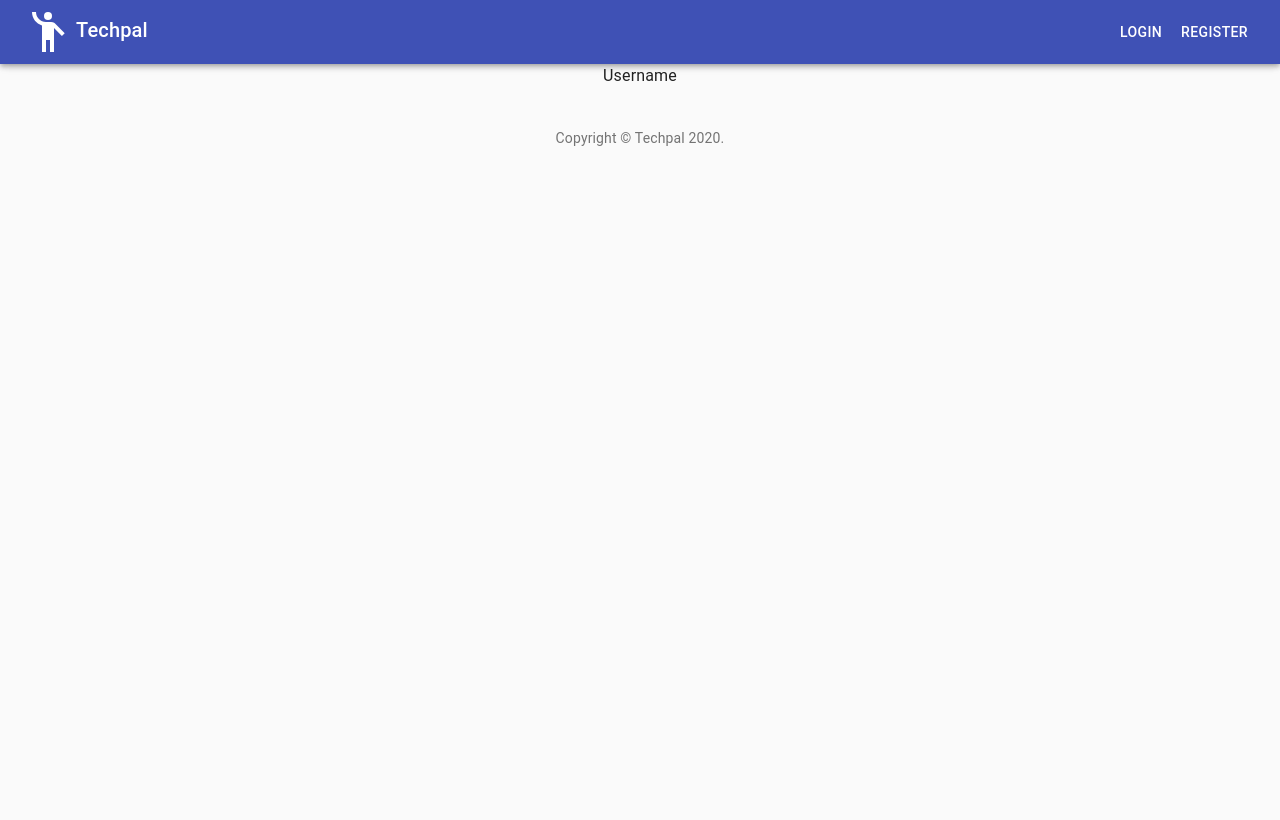
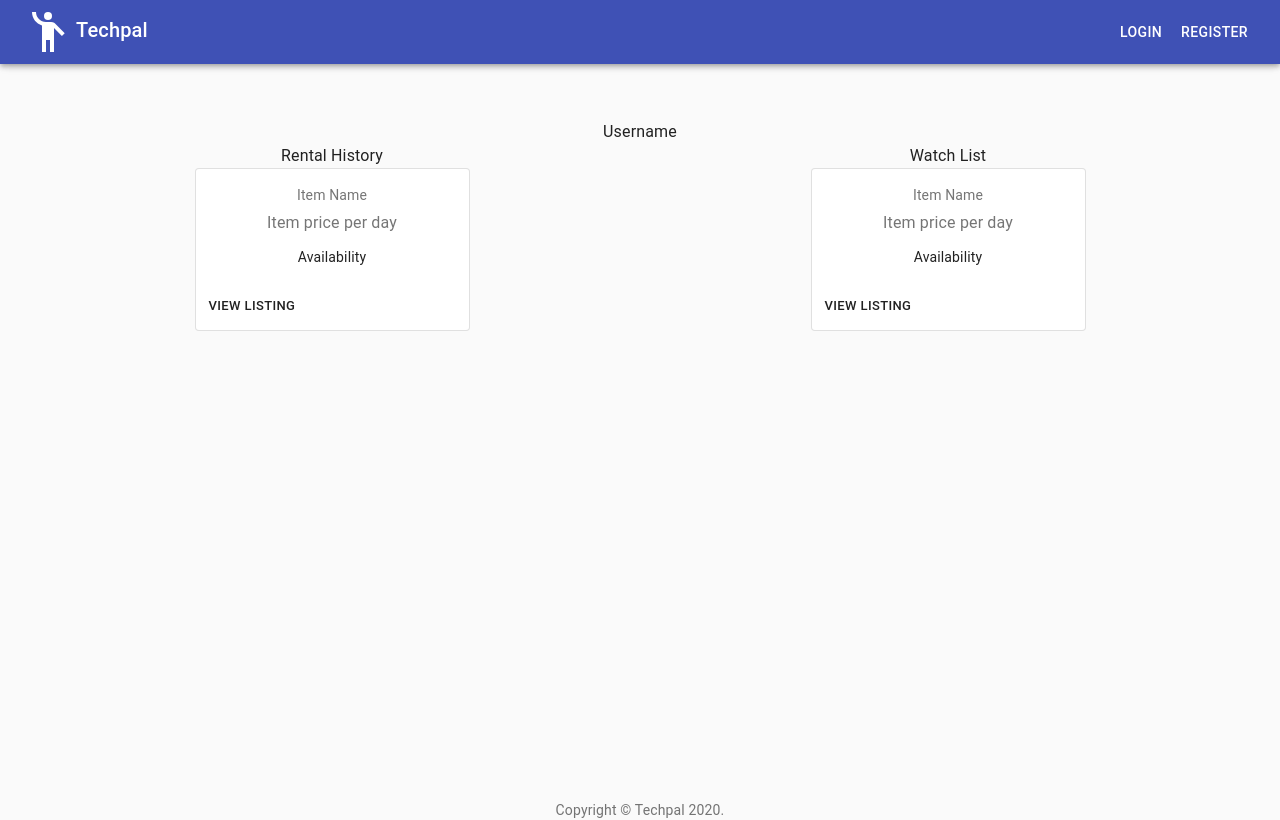
Before and after one commit to lateralcreativity/front-end, a React (Create React App) app in the folder use-my-tech-stuff-app/: page /profile in a window 1280 px wide. Built offline with nearby package versions, Linux system fonts and the light colour scheme.

Commit message:
profile page skeleton

```diff
--- a/use-my-tech-stuff-app/src/componets/UserProfile.jsx
+++ b/use-my-tech-stuff-app/src/componets/UserProfile.jsx
@@ -5,7 +5,11 @@ import Container from '@material-ui/core/Container';
 import CssBaseline from '@material-ui/core/CssBaseline';
 import Box from '@material-ui/core/Box';
 import { makeStyles } from '@material-ui/core/styles';
-
+import Card from '@material-ui/core/Card';
+import CardActions from '@material-ui/core/CardActions';
+import CardContent from '@material-ui/core/CardContent';
+import Button from '@material-ui/core/Button';
+import { sizing } from '@material-ui/system';
 
 function Copyright() {
     return (
@@ -22,7 +26,26 @@ function Copyright() {
 
 const useStyles = makeStyles((theme) => ({
     paper: {
-      marginTop: theme.spacing(8)
+        marginTop: theme.spacing(15),
+        display: 'flex',
+        flexDirection: 'column',
+        minHeight: '80vh'
+    },
+    root: {
+        minWidth: 275,
+    },
+    title: {
+        fontSize: 14,
+    },
+    pos: {
+        marginBottom: 12,
+    },
+    container: {
+        minWidth: '100%'
+    },
+    listsContainer: {
+        display: 'flex',
+        justifyContent: 'space-around'
     }
 }));
 
@@ -30,13 +53,62 @@ function Copyright() {
     const classes = useStyles();
 
     return (
-      <Container component="main" maxWidth="xs">
+        <Container className={classes.container} component="main" maxWidth="xs">
             <CssBaseline />
+
             <div className={classes.paper}>
-        <Typography component="h2">
+
+            <Typography component="p">
             Username
             </Typography>
+
+            <div className={classes.listsContainer}>
+                <div className={'rentalHistory'}>
+                        <Typography component="h2">
+                            Rental History
+                        </Typography>
+                        <Card className={classes.root} variant="outlined">
+                            <CardContent>
+                                <Typography className={classes.title} color="textSecondary" gutterBottom>
+                                    Item Name
+                                </Typography>
+                                <Typography className={classes.pos} color="textSecondary">
+                                    Item price per day
+                                </Typography>
+                                <Typography variant="body2" component="p">
+                                    Availability
+                                </Typography>
+                            </CardContent>
+                            <CardActions>
+                                <Button size="small">View Listing</Button>
+                            </CardActions>
+                        </Card>
                     </div>
+
+                    <div className={'watchList'}>
+                        <Typography component="h2">
+                        Watch List
+                        </Typography>
+                        <Card className={classes.root} variant="outlined">
+                            <CardContent>
+                                <Typography className={classes.title} color="textSecondary" gutterBottom>
+                                    Item Name
+                                </Typography>
+                                <Typography className={classes.pos} color="textSecondary">
+                                    Item price per day
+                                </Typography>
+                                <Typography variant="body2" component="p">
+                                    Availability
+                                </Typography>
+                            </CardContent>
+                            <CardActions>
+                                <Button size="small">View Listing</Button>
+                            </CardActions>
+                        </Card>
+                    </div>
+                </div>
+            </div>
+
             <Box mt={5}>
                 <Copyright />
             </Box>
```
Lines whose indentation alone changed are shown as unchanged.
